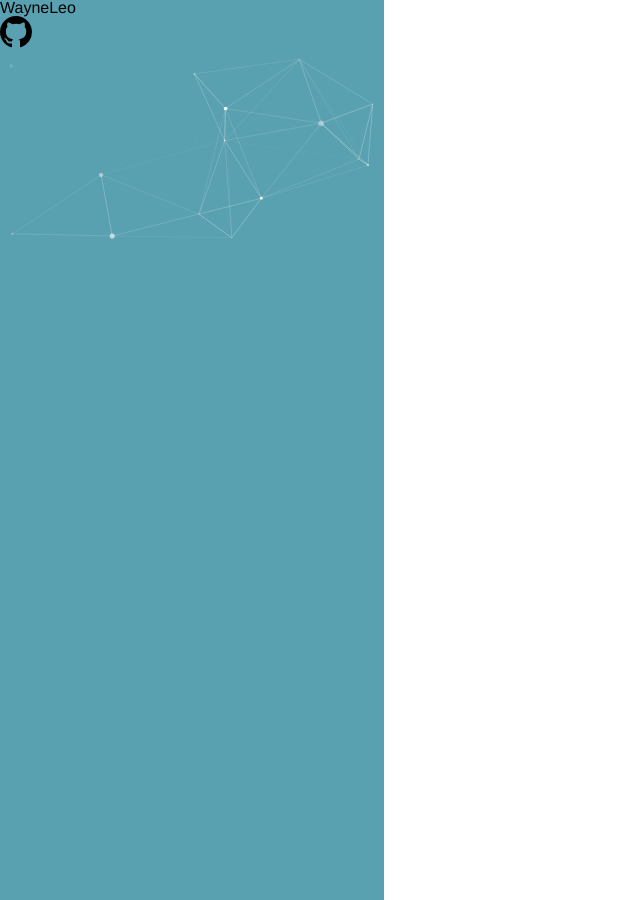
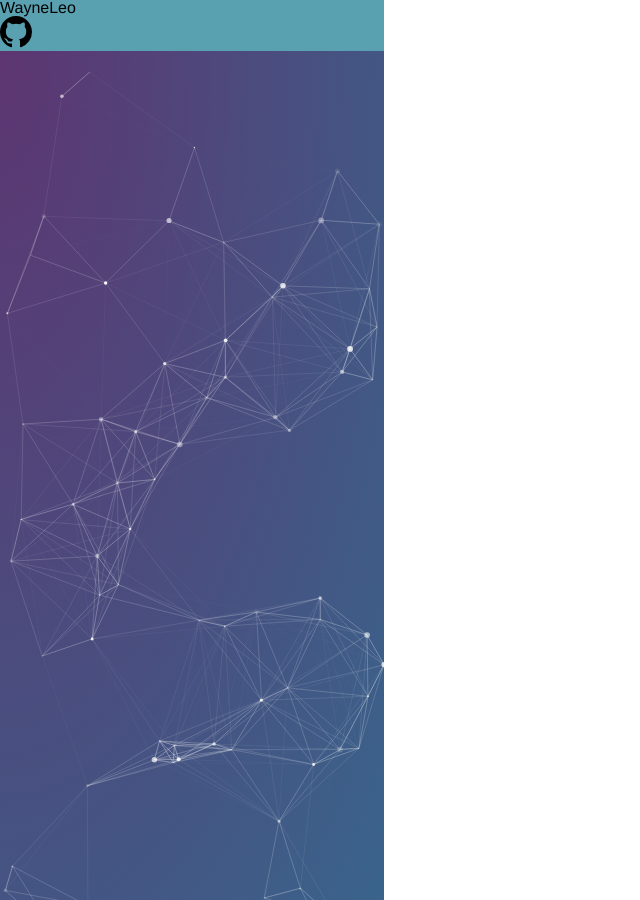
Before and after one commit to weiliua/liuwei, a Jekyll site: the page built from index.html, in a window 1280 px wide. Shown: the whole page, without its empty margins (0-640 px from the left). Built offline with Jekyll 4.4.1, drawn with Linux system fonts in a browser that asks for light colours; the list of posts is cut into pages by our own code.

Commit message:
提交代码

```diff
--- a/_includes/main.css
+++ b/_includes/main.css
@@ -180,3 +180,19 @@ a.external:hover {
     max-width: none;
   }
 }
+
+#particles-js {
+  width: 100%;
+  height: 100%;
+  background-repeat: no-repeat;
+  -webkit-background-size: 20%;
+  -moz-background-size: 20%;
+  background-size: 20%;
+  background-position: 50% 50%;
+  background: #38658c;
+  background: -webkit-radial-gradient(top left, #5d3571, #38658c);
+  background: -moz-radial-gradient(top left, #5d3571, #38658c);
+  background: -o-radial-gradient(top left, #5d3571, #38658c);
+  background: -ms-radial-gradient(top left, #5d3571, #38658c);
+  background: radial-gradient(to bottom right, #5d3571, #38658c);
+}
```
